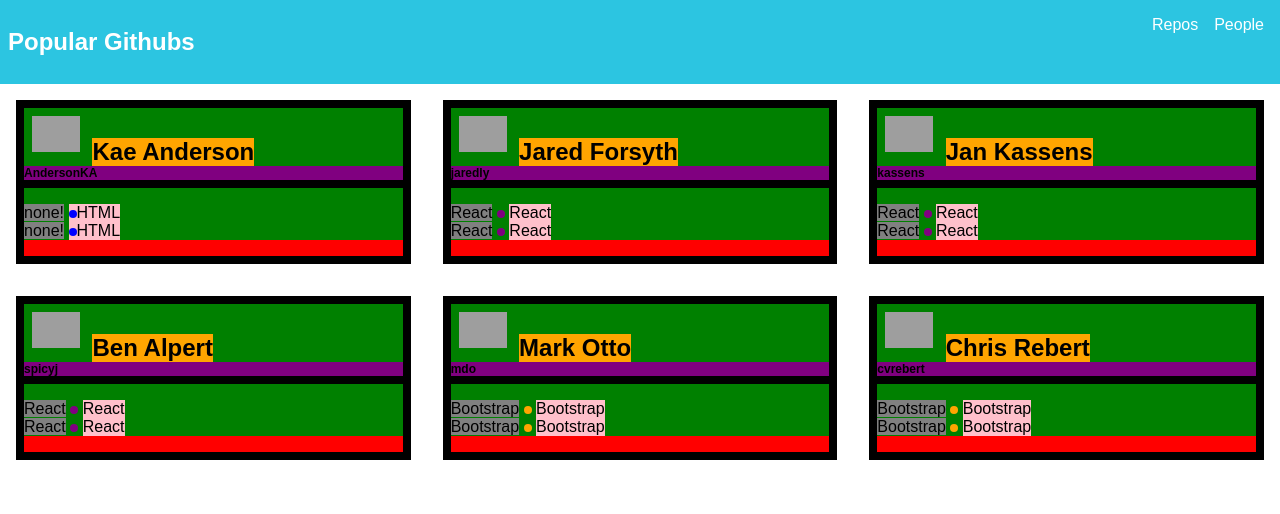
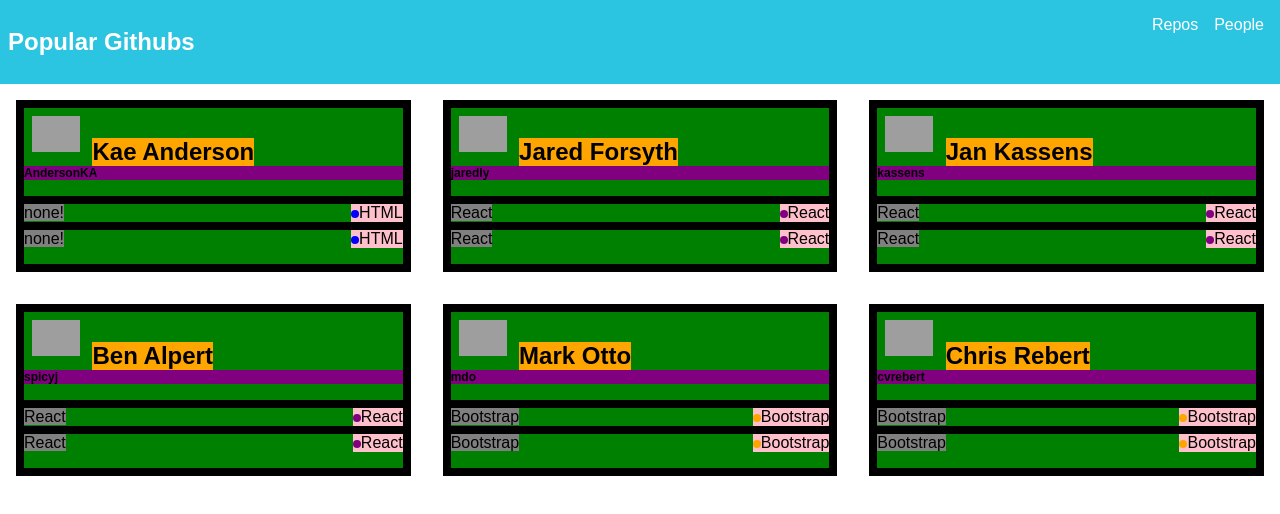
Before and after one commit to AndersonKA/02-box-model, a plain HTML site: page index.html in a window 1280 px wide. Drawn offline with Linux system fonts and the light colour scheme; grey boxes are pictures that could not be loaded.

Commit message:
added css borders and html divs

```diff
--- a/index.html
+++ b/index.html
@@ -51,13 +51,11 @@
         <ul>
           <li>
             <span class="repo">React</span>
-            <span class="react-dot"></span>
-            <span class="repo-language">React</span>
+            <span class="repo-language"><span class="react-dot"></span>React</span>
           </li>
           <li>
-        <span class="repo">React</span>
-        <span class="react-dot"></span>
-        <span class="repo-language">React</span>
+            <span class="repo">React</span>
+            <span class="repo-language"><span class="react-dot"></span>React</span>
       </li>
     </ul>
       </div>
@@ -74,13 +72,11 @@
         <ul>
           <li>
             <span class="repo">React</span>
-            <span class="react-dot"></span>
-            <span class="repo-language">React</span>
+            <span class="repo-language"><span class="react-dot"></span>React</span>
           </li>
           <li>
-        <span class="repo">React</span>
-        <span class="react-dot"></span>
-        <span class="repo-language">React</span>
+            <span class="repo">React</span>
+            <span class="repo-language"><span class="react-dot"></span>React</span>
       </li>
     </ul>
       </div>
@@ -97,13 +93,11 @@
         <ul>
           <li>
             <span class="repo">React</span>
-            <span class="react-dot"></span>
-            <span class="repo-language">React</span>
+            <span class="repo-language"><span class="react-dot"></span>React</span>
           </li>
           <li>
-        <span class="repo">React</span>
-        <span class="react-dot"></span>
-        <span class="repo-language">React</span>
+            <span class="repo">React</span>
+            <span class="repo-language"><span class="react-dot"></span>React</span>
       </li>
     </ul>
       </div>
@@ -120,13 +114,11 @@
         <ul>
           <li>
             <span class="repo">Bootstrap</span>
-            <span class="bootstrap-dot"></span>
-            <span class="repo-language">Bootstrap</span>
+            <span class="repo-language"><span class="bootstrap-dot"></span>Bootstrap</span>
           </li>
           <li>
-        <span class="repo">Bootstrap</span>
-        <span class="bootstrap-dot"></span>
-        <span class="repo-language">Bootstrap</span>
+            <span class="repo">Bootstrap</span>
+            <span class="repo-language"><span class="bootstrap-dot"></span>Bootstrap</span>
       </li>
     </ul>
       </div>
@@ -143,13 +135,11 @@
         <ul>
           <li>
             <span class="repo">Bootstrap</span>
-            <span class="bootstrap-dot"></span>
-            <span class="repo-language">Bootstrap</span>
+            <span class="repo-language"><span class="bootstrap-dot"></span>Bootstrap</span>
           </li>
           <li>
-        <span class="repo">Bootstrap</span>
-        <span class="bootstrap-dot"></span>
-        <span class="repo-language">Bootstrap</span>
+            <span class="repo">Bootstrap</span>
+            <span class="repo-language"><span class="bootstrap-dot"></span>Bootstrap</span>
       </li>
     </ul>
       </div>
--- a/styles/app.css
+++ b/styles/app.css
@@ -15,6 +15,7 @@ ul {
 .navbar {
   background: #2CC5E1;
   overflow: auto;
+  margin: auto;
 }
 
 .navbar-left {
@@ -36,6 +37,8 @@ ul {
   background: blue;
 }
 
+/* negative margin?*/
+
 .grid {
   background: red;
   border: black 0.5rem solid;
@@ -46,12 +49,13 @@ ul {
 
 .wrapper {
 background: green;
+overflow: auto;
 }
 
 .img {
  max-width: 4rem;
  max-height: 4rem;
-padding: 0.5rem;
+ padding: 0.5rem;
 }
 
 .name {
@@ -64,13 +68,18 @@ padding: 0.5rem;
 background: purple;
 display: block;
 font-size: 0.75rem;
-border-bottom: black 0.5rem solid;
+
 margin: 0;
 }
 
 .repo {
  background: gray;
  display: inline;
+
+}
+
+li {
+ border-top: black 0.5rem solid;
 }
 
 .html-dot {
@@ -101,6 +110,7 @@ margin: 0;
 .repo-language {
 background: pink;
 display: inline-block;
+float: right;
 }
 
 .footer {
```
